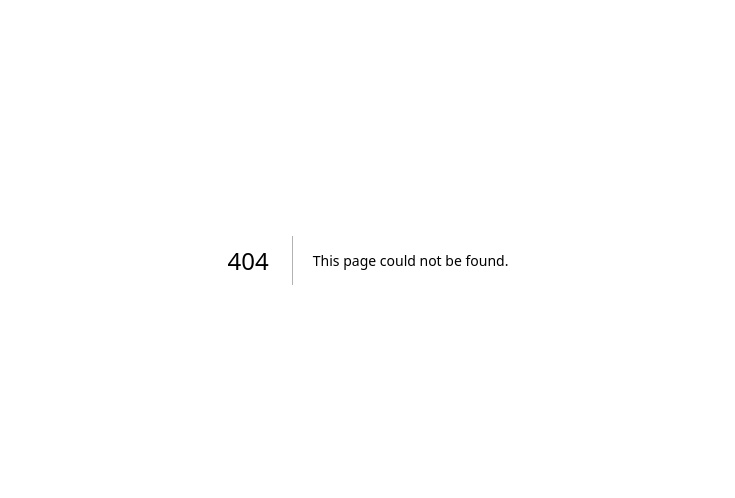
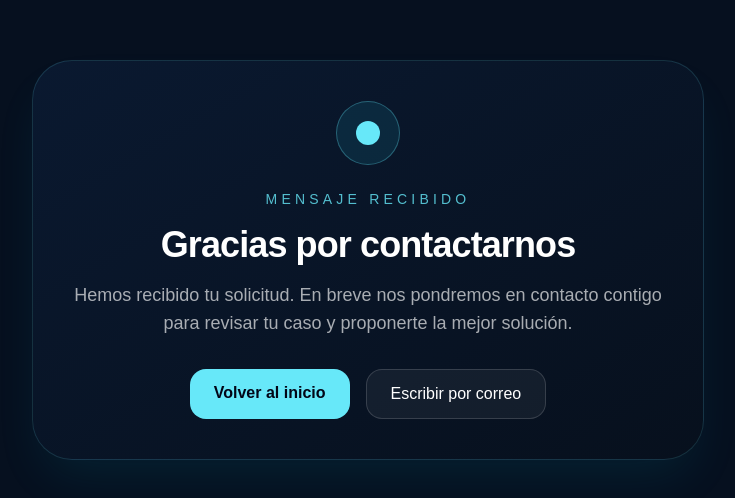
Before and after one commit to gaboscrew/DATRA, a Next.js app: page /gracias in a window 1280 px wide. Before the commit this address had no page. Shown: the part 140-638 px from the top of the page, without its empty margins (272-1007 px from the left). Built offline with nearby package versions, Linux system fonts and the light colour scheme.

Commit message:
Create page.js

```diff
--- /dev/null
+++ b/app/gracias/page.js
@@ -0,0 +1,39 @@
+export default function GraciasPage() {
+  return (
+    <main className="min-h-screen bg-[#06101f] text-white flex items-center justify-center px-6">
+      <div className="w-full max-w-2xl rounded-[2.5rem] border border-cyan-300/15 bg-gradient-to-br from-[#0a1930] to-[#07101d] p-10 shadow-2xl shadow-cyan-500/10 text-center">
+        <div className="mx-auto mb-6 flex h-16 w-16 items-center justify-center rounded-full border border-cyan-300/30 bg-cyan-400/10">
+          <div className="h-6 w-6 rounded-full bg-cyan-300" />
+        </div>
+
+        <div className="text-sm uppercase tracking-[0.3em] text-cyan-300/80">
+          Mensaje recibido
+        </div>
+
+        <h1 className="mt-4 text-4xl font-semibold tracking-tight text-white">
+          Gracias por contactarnos
+        </h1>
+
+        <p className="mt-4 text-lg text-white/65">
+          Hemos recibido tu solicitud. En breve nos pondremos en contacto contigo para revisar tu caso y proponerte la mejor solución.
+        </p>
+
+        <div className="mt-8 flex flex-col gap-4 sm:flex-row sm:justify-center">
+          <a
+            href="/"
+            className="rounded-2xl bg-cyan-300 px-6 py-3 font-semibold text-slate-950 transition hover:scale-[1.02]"
+          >
+            Volver al inicio
+          </a>
+
+          <a
+            href="mailto:hola@datra.com.mx"
+            className="rounded-2xl border border-white/15 bg-white/5 px-6 py-3 font-medium text-white transition hover:bg-white/10"
+          >
+            Escribir por correo
+          </a>
+        </div>
+      </div>
+    </main>
+  );
+}
```
